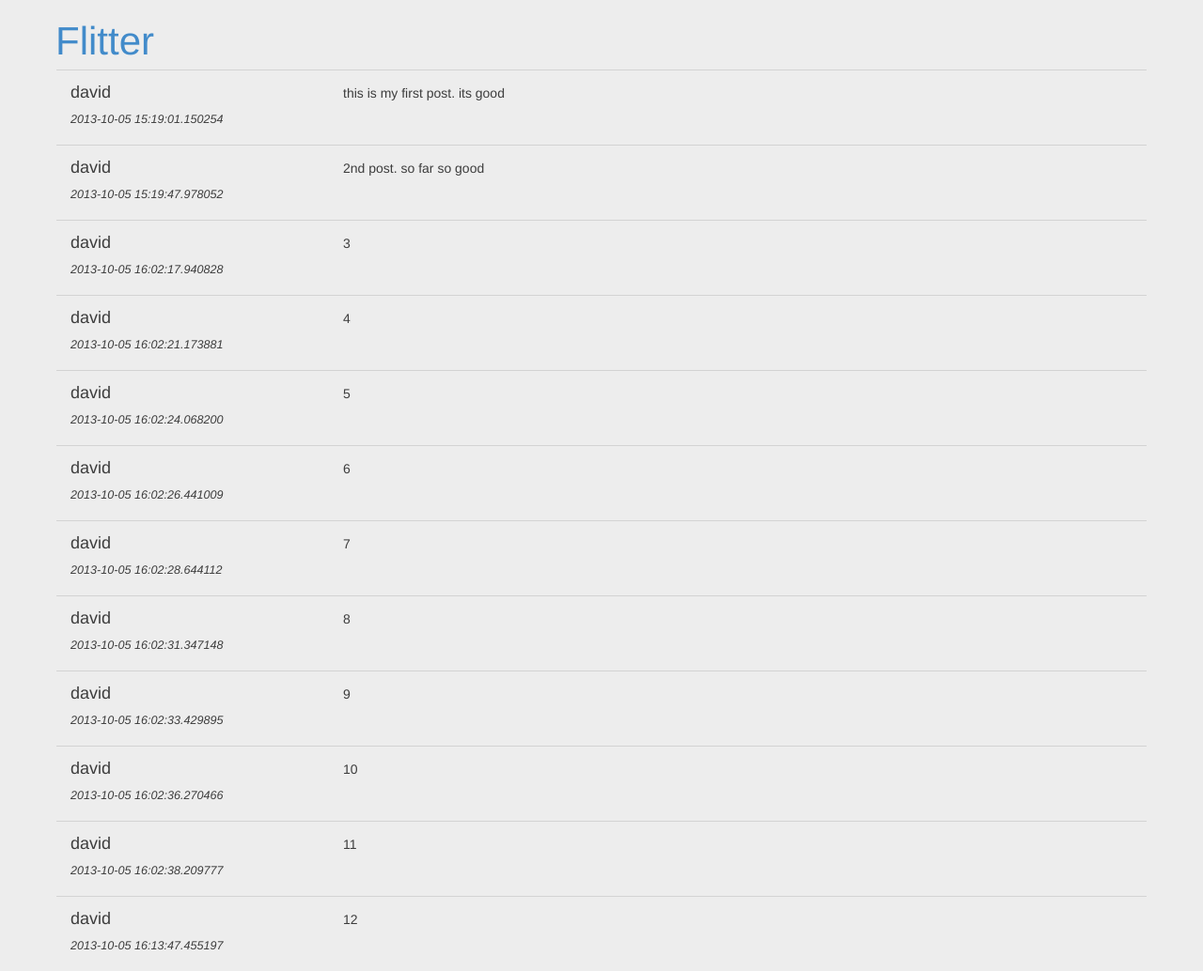
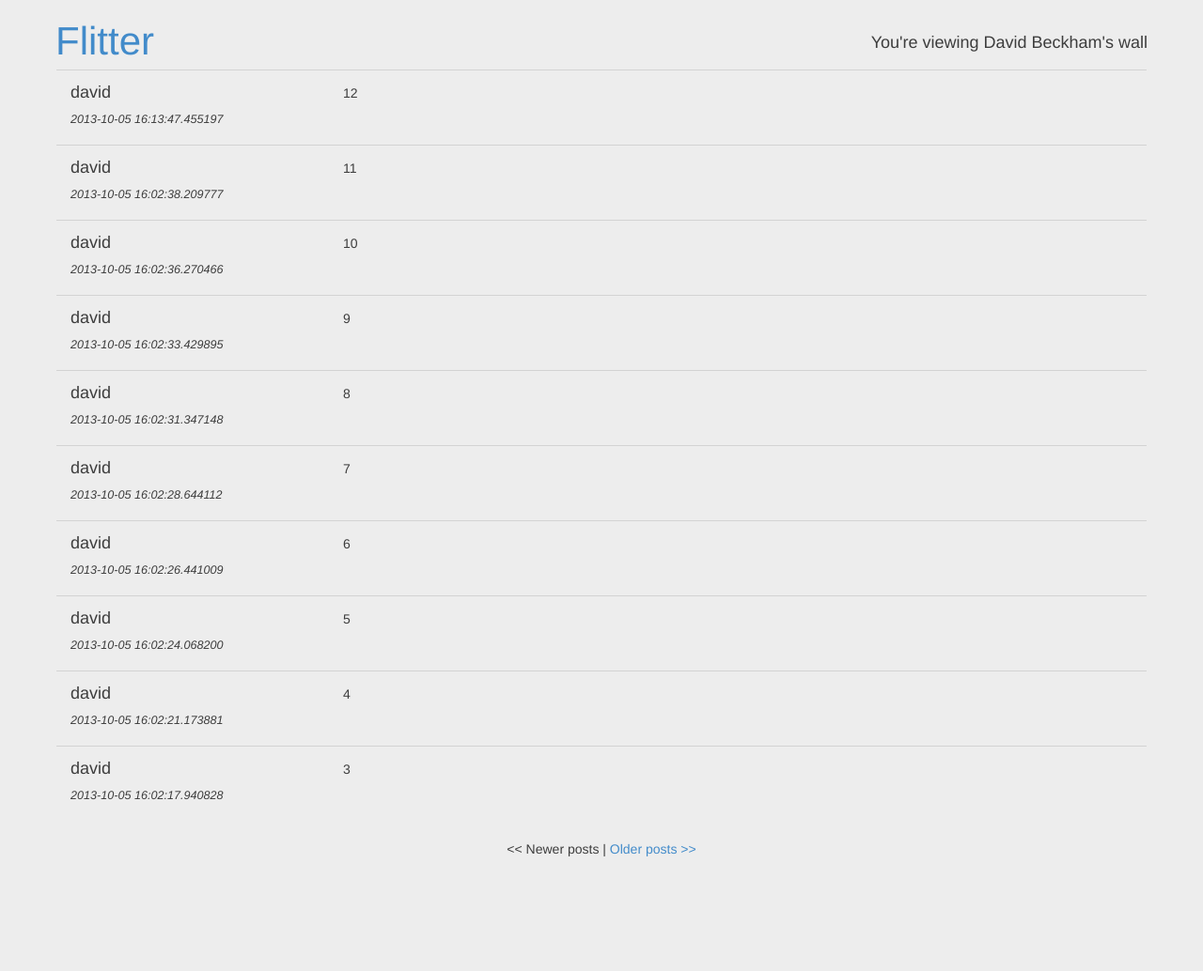
Before and after one commit to kevonc/Flitter, a Flask app: a page that uses app/templates/layout.html in a window 1280 px wide. Shown: the whole page at 94% size. After the commit the page ends 912 px from the top, so only its background shows below. Run offline with Flask 2, Linux system fonts and the light colour scheme; data comes from the database, SQL or seed files in the repository; both versions use the stored data as it was after the commit; some libraries are stand-ins or nearby versions.

Commit message:
Fixed pagination links, viewing self page or user page will generate diff (proper) links

```diff
--- a/app/static/css/style.css
+++ b/app/static/css/style.css
@@ -81,6 +81,12 @@
   font-style: italic;
 }
 
+.pagination {
+  width: 100%;
+  text-align: center;
+  margin-bottom: 50px;
+}
+
 /* New Post */
 .new-post {
   width: 50%;
--- a/app/templates/layout.html
+++ b/app/templates/layout.html
@@ -17,8 +17,10 @@
           <nav>
             <a class="brand" href="/">Flitter</a>
             <div class="user-nav">
-              {% if 'username' in session %}
+              {% if 'username' in session and user.username == session['username'] %}
                 <h4>{{ user.fullname }} ( <a href="{{ url_for('logout') }}">Log out</a> )</h4>
+              {% else %}
+                <h4>You're viewing {{ user.fullname }}'s wall</h4>
               {% endif %}
             </div>
           </nav>
--- a/app/templates/show_posts.html
+++ b/app/templates/show_posts.html
@@ -7,14 +7,14 @@
             <a href="{{ url_for('new_post') }}" class="btn btn-primary pull-right">Create New Post</a>
           </div>
         {% endif %}
-           {% with messages = get_flashed_messages() %}
+          {% with messages = get_flashed_messages() %}
             {% if messages %}
-            {% for message in messages %}
-              <div class="alert alert-success">{{ message }}</div>
-            {% endfor %}
+              {% for message in messages %}
+                <div class="alert alert-success">{{ message }}</div>
+              {% endfor %}
             {% endif %}
-               {% endwith %}
-        {% for post in posts %}
+          {% endwith %}
+        {% for post in posts.items %}
         <div class="post-item">
           <div class="row">
             <div class="col-md-3">
@@ -26,6 +26,30 @@
           </div>
         </div>
         {% endfor %}
+        <div class="pagination">
+          {% if posts.has_prev %}
+            {% if 'username' in session and user.username == session['username'] %}
+              <a href="{{ url_for('show_posts', page = posts.prev_num) }}">
+            {% else %}
+              <a href="{{ url_for('user_posts', page = posts.prev_num, username = user.username) }}">
+            {% endif %}
+              << Newer posts
+            </a>
+          {% else %}
+            << Newer posts
+          {% endif %} |
+          {% if posts.has_next %}
+            {% if 'username' in session and user.username == session['username'] %}
+              <a href="{{ url_for('show_posts', page = posts.next_num) }}">
+            {% else %}
+              <a href="{{ url_for('user_posts', page = posts.next_num, username = user.username) }}">
+            {% endif %}
+              Older posts >>
+            </a>
+          {% else %}
+            Older posts >>
+          {% endif %}
+        </div>
       </div>
     </div>
 {% endblock %}
--- a/app/views.py
+++ b/app/views.py
@@ -61,14 +61,15 @@
     return redirect(url_for('index'))
 
 @app.route('/flitter')
-def show_posts():
+@app.route('/flitter/<int:page>')
+def show_posts(page = 1):
     if 'username' not in session:
         return redirect(url_for('index'))
     username = session['username']
     user = models.User.query.filter_by(username=username).first()
 
     # Sorting posts from newest to oldest using timestamp
-    posts = user.posts.order_by(models.Post.timestamp.desc())
+    posts = user.posts.order_by(models.Post.timestamp.desc()).paginate(page, 10, False)
     return render_template('show_posts.html', title = "%s's Posts" % user.fullname, user=user, posts=posts)
 
 @app.route('/flitter/new', methods=['GET', 'POST'])
@@ -91,8 +92,8 @@
         return render_template('new_post.html', newpostform=newpostform, user=user)
 
 @app.route('/flitter/<username>')
-def user_posts(username=None):
-    # will have to change to username later
+@app.route('/flitter/<username>/<int:page>')
+def user_posts(username = None, page = 1):
     user = models.User.query.filter_by(username=username).first()
-    posts = user.posts.all()
+    posts = user.posts.order_by(models.Post.timestamp.desc()).paginate(page, 10, False)
     return render_template('show_posts.html', title = 'Home', user=user, posts=posts)
```
Also changed, not shown: app.db, 1 other file.
